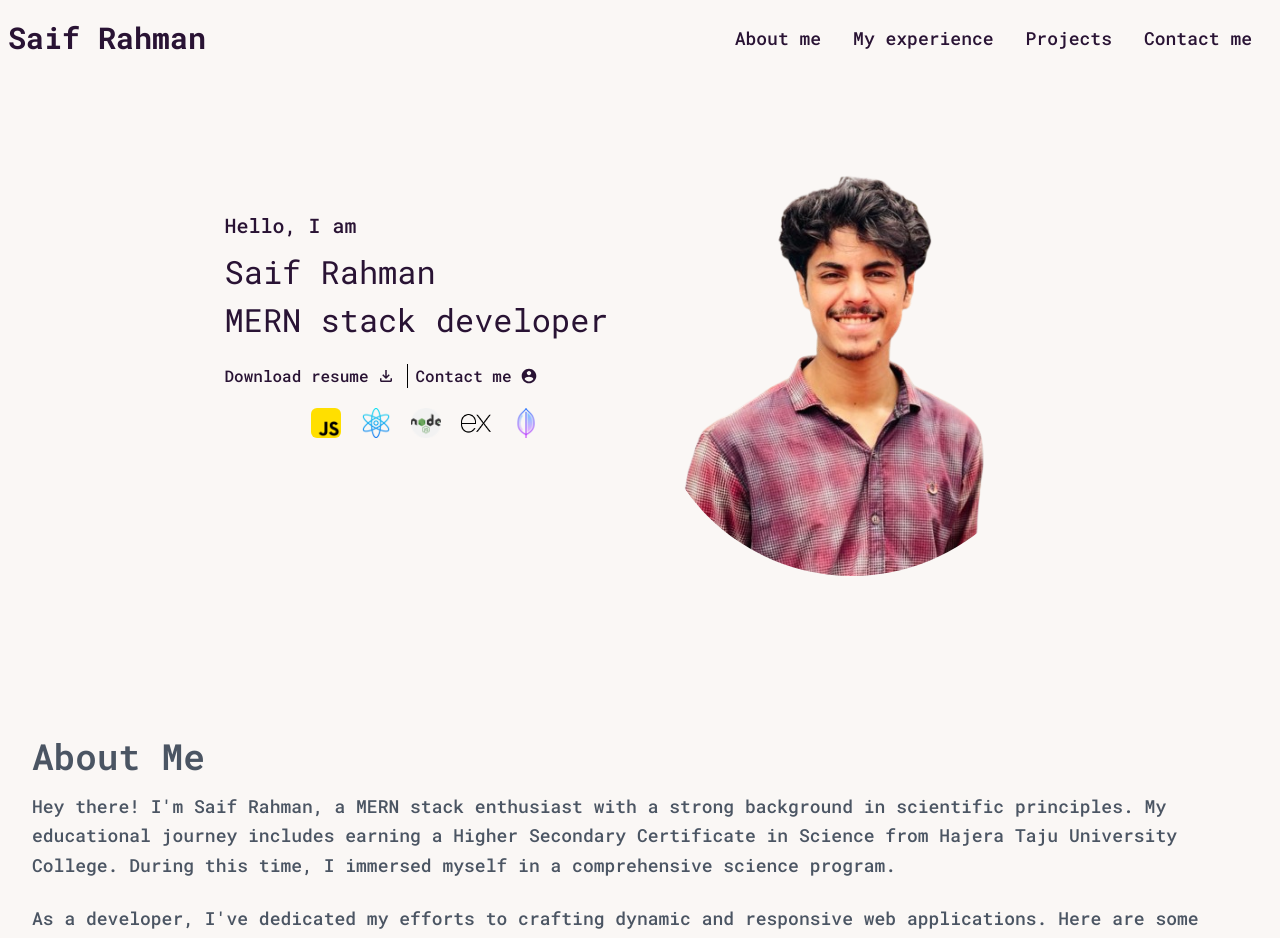
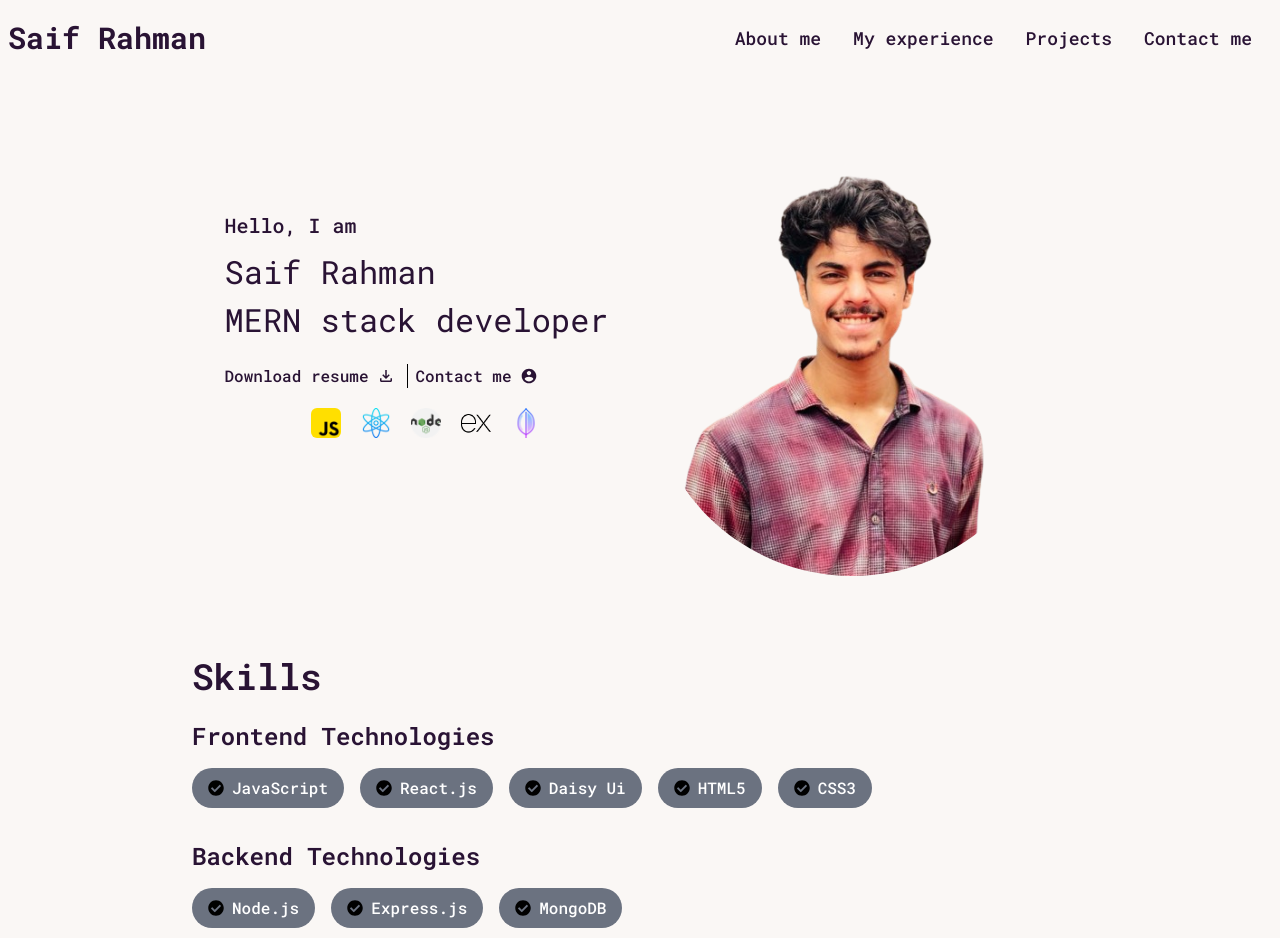
Before and after one commit to Saif-Rahman-801/Portfolio-main, a React (Vite) app: page / in a window 1280 px wide. Shown: the top 938 px of the page. Built offline with nearby package versions, Linux system fonts and the light colour scheme.

Commit message:
skills component created

```diff
--- a/src/Components/MainContent/About/AboutMe.jsx
+++ b/src/Components/MainContent/About/AboutMe.jsx
@@ -13,7 +13,7 @@ const AboutMe = () => {
     // AOS.refresh();
   }, []);
   return (
-    <div  data-aos="fade-up" className=" text-gray-600 p-8 rounded-lg font-medium">
+    <div  data-aos="fade-up" className=" text-gray-600 p-8 font-medium border-l-2 border-gray-400">
       <h2 className="text-4xl font-semibold mb-4">About Me</h2>
       <p className="text-lg leading-relaxed mb-6">
         Hey there! I'm Saif Rahman, a MERN stack enthusiast with a strong
--- a/src/Components/MainContent/MainPage.jsx
+++ b/src/Components/MainContent/MainPage.jsx
@@ -1,12 +1,16 @@
 import AboutMe from "./About/AboutMe";
 import Banner from "./Banner/Banner";
 import Experience from "./Experience/Experience";
+import Skills from "./Skills/Skills";
 
 const MainPage = () => {
   return (
     <div className="container mx-auto">
       <div className="my-5 md:my-0">
         <Banner />
+      </div>
+      <div className="my-20">
+        <Skills />
       </div>
       <div className="my-32">
         <AboutMe />
--- /dev/null
+++ b/src/Components/MainContent/Skills/Skills.jsx
@@ -0,0 +1,47 @@
+/* eslint-disable react/prop-types */
+import { FaCheckCircle } from "react-icons/fa";
+
+const Skills = () => {
+  return (
+    <div className="w-[70%] mx-auto my-10">
+      <h2 className="text-4xl font-semibold mb-6">Skills</h2>
+
+      {/* Frontend Skills */}
+      <div className="mb-8">
+        <h3 className="text-2xl font-semibold mb-4">Frontend Technologies</h3>
+        <div className="flex flex-wrap gap-4">
+          <SkillBadge name="JavaScript" />
+          <SkillBadge name="React.js" />
+          <SkillBadge name="Daisy Ui" />
+          <SkillBadge name="HTML5" />
+          <SkillBadge name="CSS3" />
+          {/* Add more frontend skills as needed */}
+        </div>
+      </div>
+
+      {/* Backend Skills */}
+      <div>
+        <h3 className="text-2xl font-semibold mb-4">Backend Technologies</h3>
+        <div className="flex flex-wrap gap-4">
+          <SkillBadge name="Node.js" />
+          <SkillBadge name="Express.js" />
+          <SkillBadge name="MongoDB" />
+          {/* Add more backend skills as needed */}
+        </div>
+      </div>
+    </div>
+  );
+};
+
+const SkillBadge = ({ name }) => {
+  return (
+    <div className="flex items-center font-medium bg-gray-500 text-white py-2 px-4 rounded-full">
+      <span className="text-black">
+        <FaCheckCircle className="mr-2" />
+      </span>
+      {name}
+    </div>
+  );
+};
+
+export default Skills;
```
